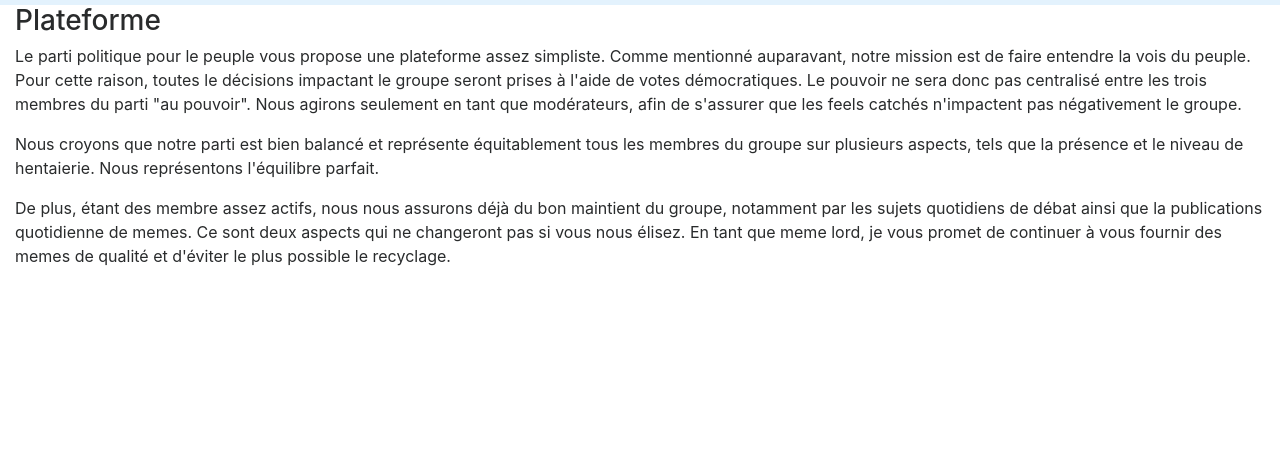
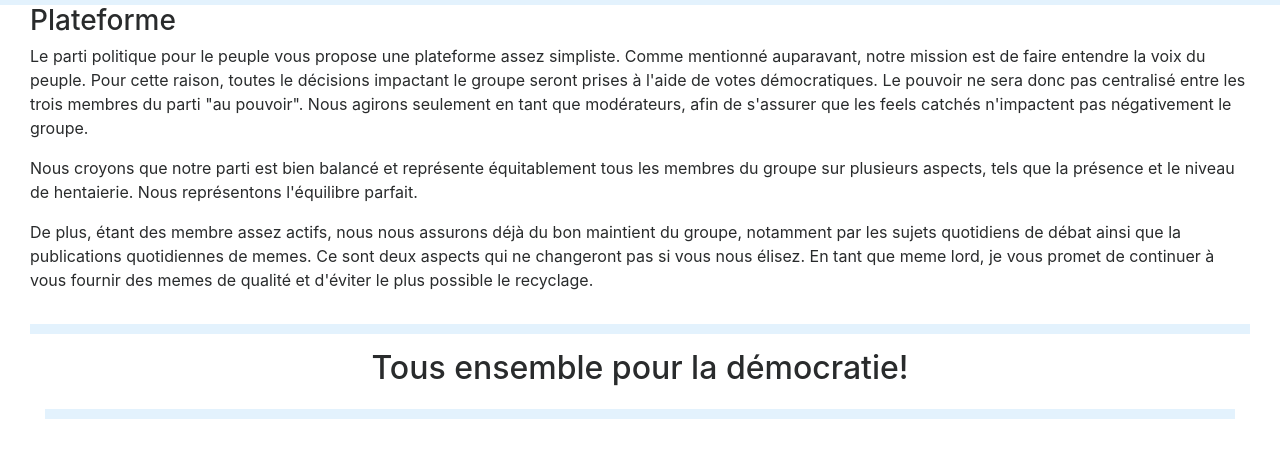
Before and after one commit to PartiPolitiquePourLePeuple/PartiPolitiquePourLePeuple, a plain HTML site: page Plateforme.html in a window 1280 px wide. Shown: the part 119-576 px from the top of the page. Drawn offline with nearby package versions, Linux system fonts and the light colour scheme; a script that the page names is missing.

Commit message:
final commit

```diff
--- a/Plateforme.html
+++ b/Plateforme.html
@@ -22,6 +22,9 @@
 		width:100%; /* Or try to use important */
 		height:350px;
 	}
+	hr.hor {
+			 border: 5px solid #e3f2fd;
+	}
 </style>
 
 <body>
@@ -44,14 +47,24 @@
   </div>
 </nav>
 
-
+<div class="container-fluid">
 <div class="container-fluid" id="Plateforme">
 	<div class="row">
 		<div class="col-md">
 			<h3>Plateforme</h3>
-			<p>Le parti politique pour le peuple vous propose une plateforme assez simpliste. Comme mentionné auparavant, notre mission est de faire entendre la vois du peuple. Pour cette raison, toutes le décisions impactant le groupe seront prises à l'aide de votes démocratiques. Le pouvoir ne sera donc pas centralisé entre les trois membres du parti "au pouvoir". Nous agirons seulement en tant que modérateurs, afin de s'assurer que les feels catchés n'impactent pas négativement le groupe.</p>
+			<p>Le parti politique pour le peuple vous propose une plateforme assez simpliste. Comme mentionné auparavant, notre mission est de faire entendre la voix du peuple. Pour cette raison, toutes le décisions impactant le groupe seront prises à l'aide de votes démocratiques. Le pouvoir ne sera donc pas centralisé entre les trois membres du parti "au pouvoir". Nous agirons seulement en tant que modérateurs, afin de s'assurer que les feels catchés n'impactent pas négativement le groupe.</p>
 			<p>Nous croyons que notre parti est bien balancé et représente équitablement tous les membres du groupe sur plusieurs aspects, tels que la présence et le niveau de hentaierie. Nous représentons l'équilibre parfait.</p>
-			<p>De plus, étant des membre assez actifs, nous nous assurons déjà du bon maintient du groupe, notamment par les sujets quotidiens de débat ainsi que la publications quotidienne de memes. Ce sont deux aspects qui ne changeront pas si vous nous élisez. En tant que meme lord, je vous promet de continuer à vous fournir des memes de qualité et d'éviter le plus possible le recyclage.</p>
+			<p>De plus, étant des membre assez actifs, nous nous assurons déjà du bon maintient du groupe, notamment par les sujets quotidiens de débat ainsi que la publications quotidiennes de memes. Ce sont deux aspects qui ne changeront pas si vous nous élisez. En tant que meme lord, je vous promet de continuer à vous fournir des memes de qualité et d'éviter le plus possible le recyclage.</p>
 		</div>
 </div>
+
+<hr class="hor">
+<div class="container-fluid justify-content-md-center">
+	<div class="row">
+		<div class="col-md">
+			<h2 style="text-align:center">Tous ensemble pour la démocratie!</h2>
+		</div>
+	</div>
+<hr class="hor">
+</div>
 </body>
```
Also changed, not shown: Competition.html (+1 -1 lines), FAQ.html (+1 -1 lines), Pourquoi.html (+1 -0 lines), index.html (+1 -1 lines).
